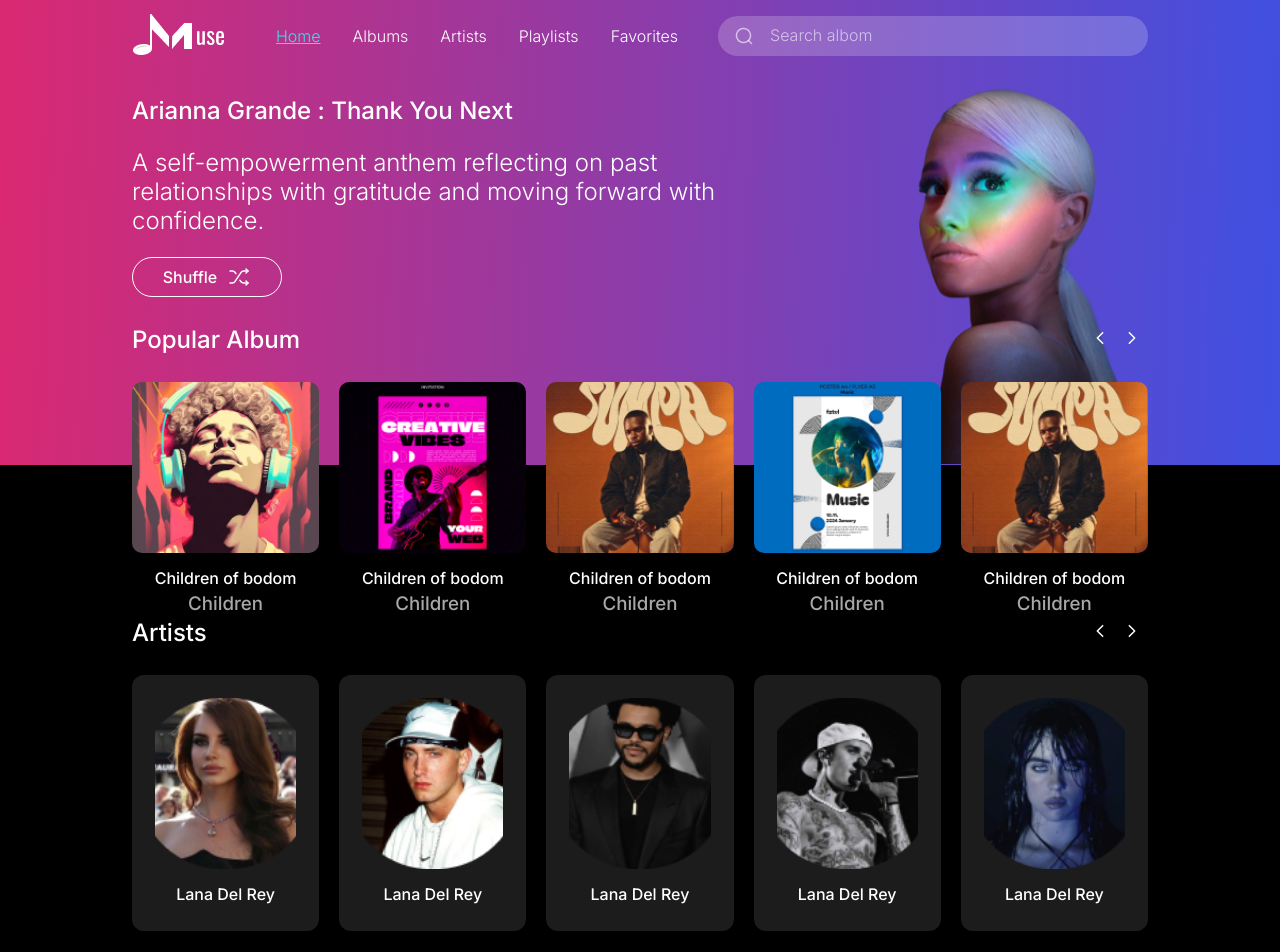
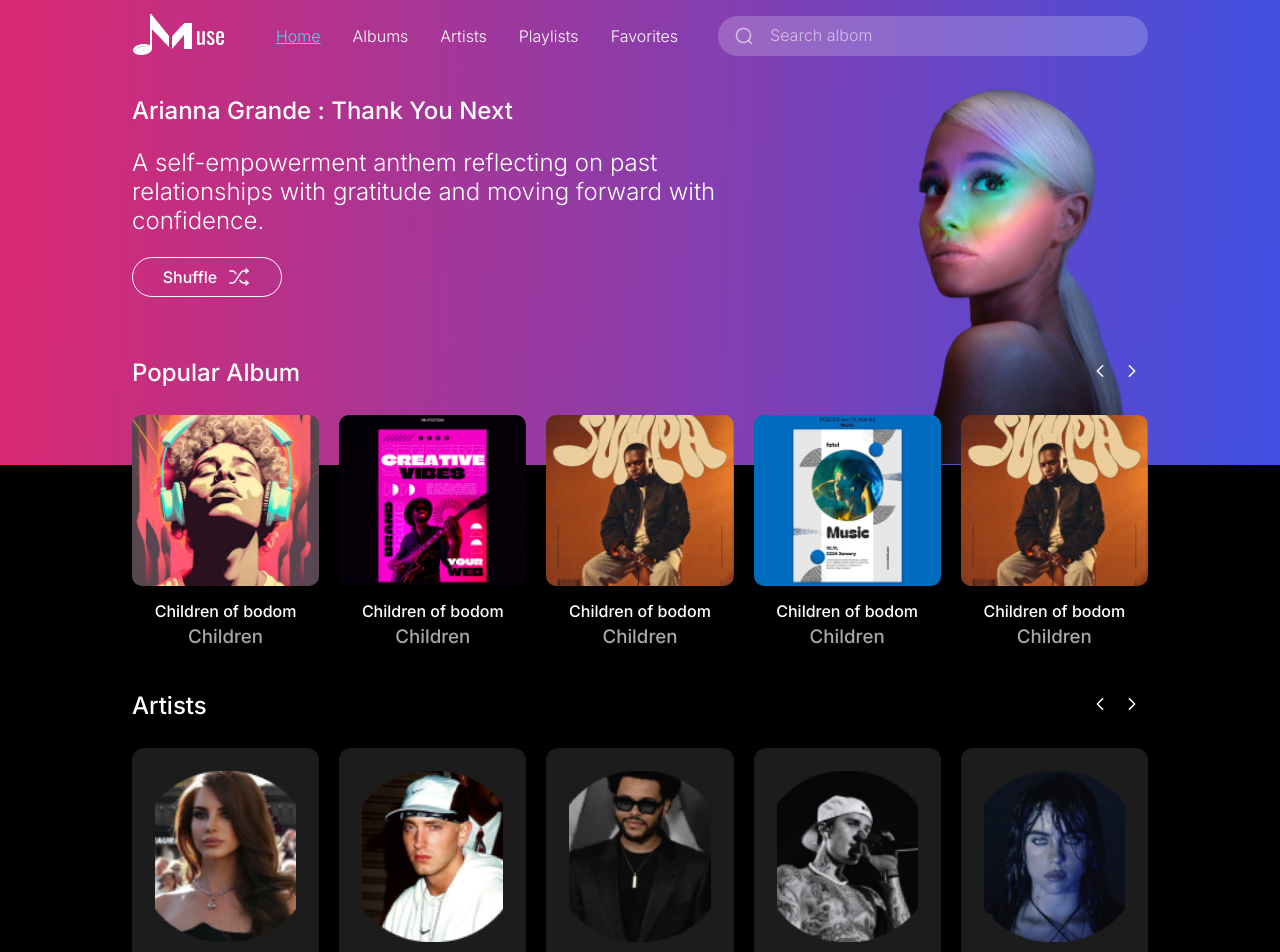
Before and after one commit to nikushabitskinashvili/muse, a Next.js app: page / in a window 1280 px wide. Shown: the top 952 px of the page. Built offline with nearby package versions, Linux system fonts and the light colour scheme.

Commit message:
fixed styles

```diff
--- a/app/(user)/page.tsx
+++ b/app/(user)/page.tsx
@@ -3,7 +3,6 @@
 import { Slider } from "../components/Slider/Slider";
 import { artists, playlistData, popularAlbum } from "../data/CarouselData";
 import styles from "./page.module.css";
-import { IconEnum } from "@/app/utils/Icon/Icon";
 import Hero from "@/app/components/Hero/Hero";
 
 export default function Home() {
@@ -12,20 +11,15 @@
   useEffect(() => {
     setIsClient(true);
   }, []);
-
   return (
     <main className={styles.main} style={{ backgroundColor: "black" }}>
       {isClient && (
-        <div className={styles.heroContainer}>
+        <>
+          <Hero />
           <Slider data={popularAlbum} title="Popular Album" />
-          <Hero />
-        </div>
-      )}
-      {isClient && (
-        <div style={{ width: "100%" }}>
           <Slider data={artists} title="Artists" />
           <Slider data={playlistData} title="My Playlists" />
-        </div>
+        </>
       )}
     </main>
   );
--- a/app/components/Slider/Slider.module.scss
+++ b/app/components/Slider/Slider.module.scss
@@ -45,14 +45,10 @@
        }
 }
 
+
 @media (min-width: 1024px) {
   .marginTopLargeScreen {
-      position: absolute;
-      bottom:-170px ;
-      width: 100%;
-      z-index: 1;
+     margin-top: -130px;
   }
-  .artistMargin{
-    margin-top: 130px;
-  }
+
 }
```
